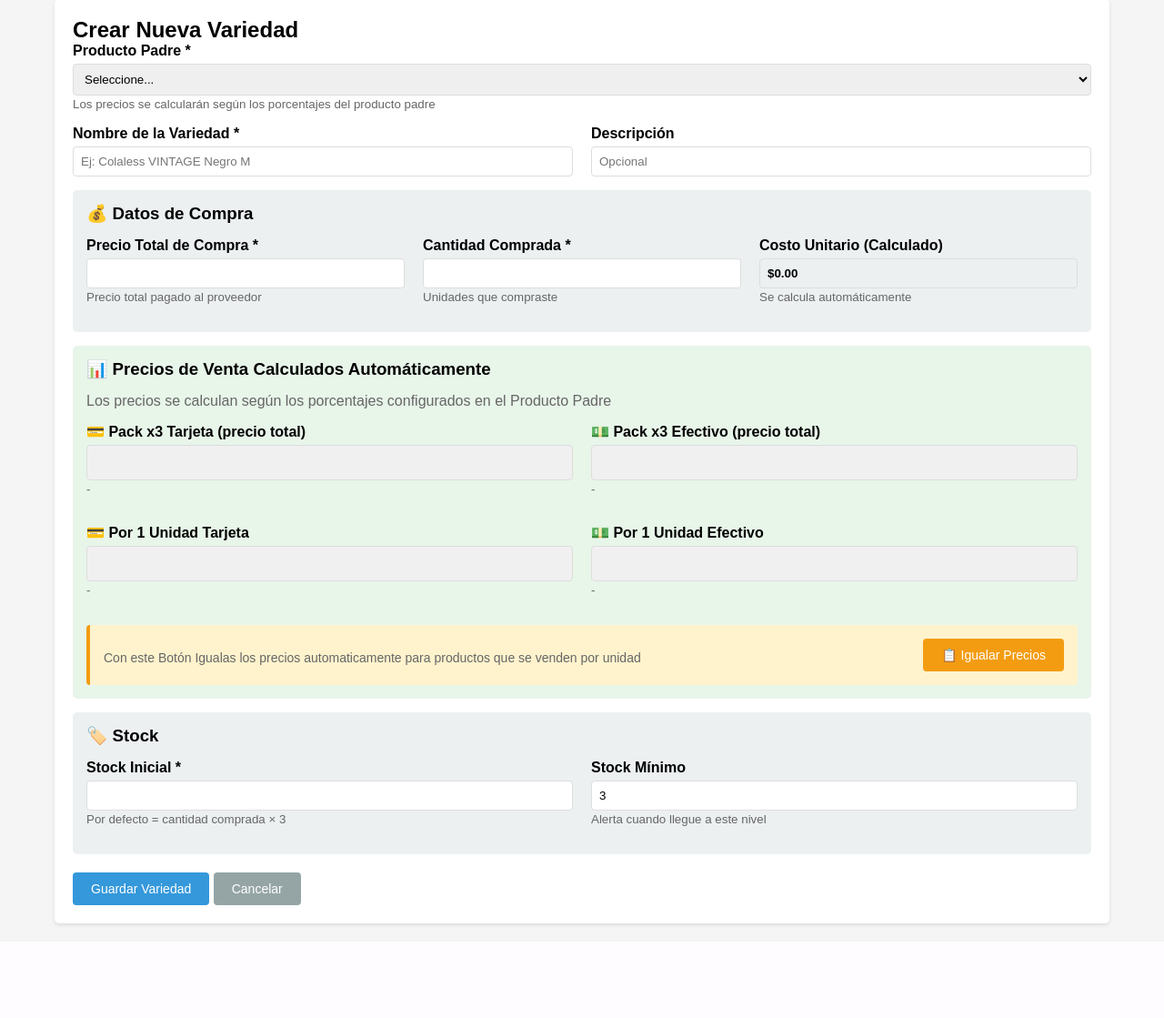
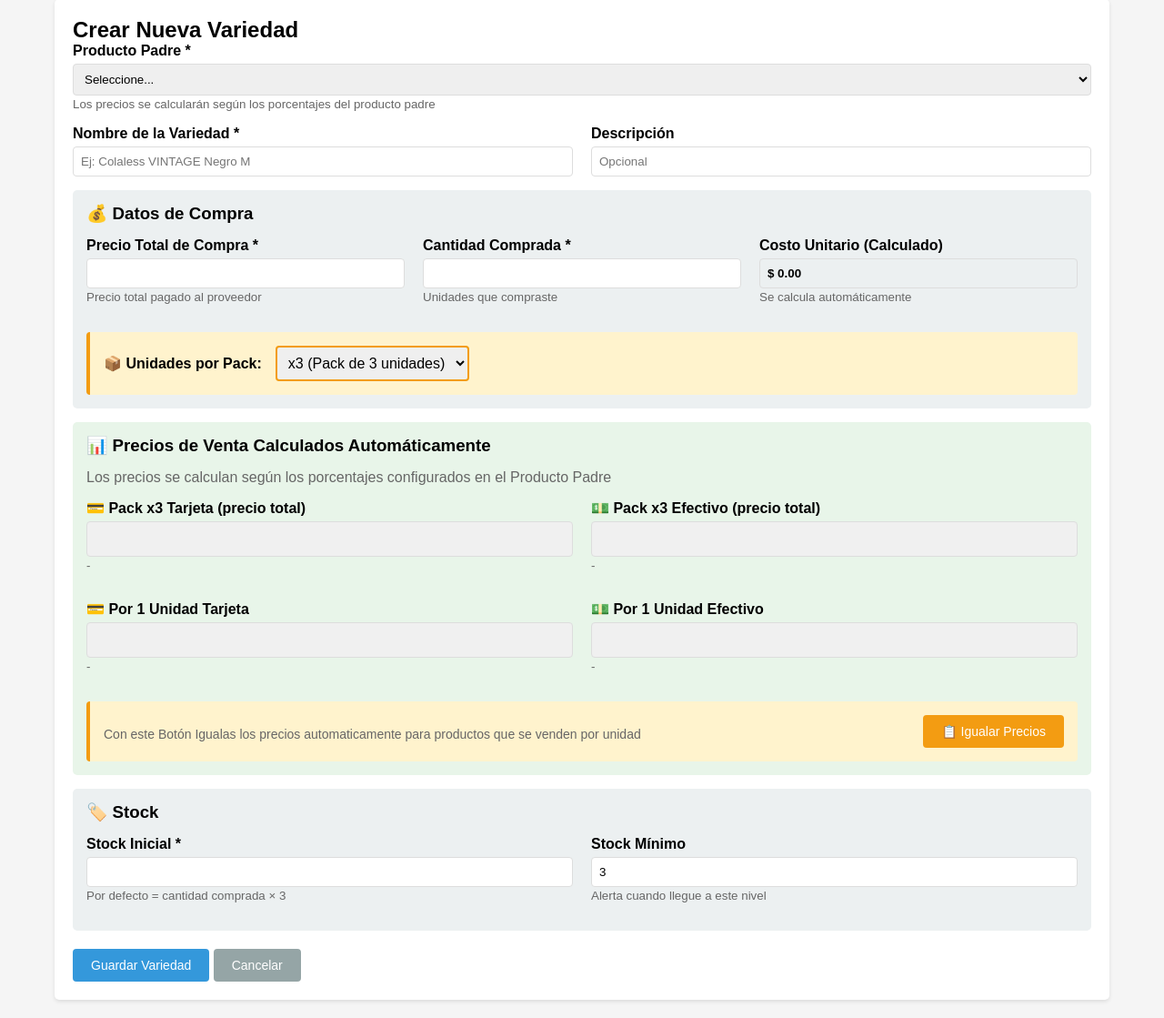
Before and after one commit to guillermoluisc/AdminStock, a PHP site: page /index.php?a=crear in a window 1280 px wide. Shown: the part 141-1260 px from the top of the page at 91% size. Before the commit the page ends 1160 px from the top, so only its background shows below. Run offline with PHP 8.4, Linux system fonts and the light colour scheme; data comes from the database, SQL or seed files in the repository; both versions use the stored data as it was after the commit.

Commit message:
Feature Version 19, Nuevas funcionalidades. Probar bien las variedades, quitado de comentarios y cosas visuales, Ajustar bien las ventas

```diff
--- a/app/views/variedades/crear.php
+++ b/app/views/variedades/crear.php
@@ -1,13 +1,5 @@
 <!-- app/views/variedades/crear.php -->
 <h2>Crear Nueva Variedad</h2>
-
-<!-- <div class="alert alert-info" style="background: #d1ecf1; padding: 15px; border-radius: 4px; margin-bottom: 20px;">
-    <strong>📌 Instrucciones:</strong>
-    <ul style="margin: 10px 0 0 20px; line-height: 1.6;">
-        <li><strong>Caso 1:</strong> Si compras 1 CAJA que contiene 3 unidades → Ingresa cantidad = 1</li>
-        <li><strong>Caso 2:</strong> Si compras 1 producto que se vende SOLO por unidad → Usa el botón "Igualar Precios"</li>
-    </ul>
-</div> -->
 
 <form method="POST" action="index.php?c=variedad&a=crear">
     <div class="form-group">
@@ -56,8 +48,19 @@
 
             <div class="form-group">
                 <label>Costo Unitario (Calculado)</label>
-                <input type="text" id="costo_unitario_display" readonly style="background: #ecf0f1; font-weight: bold;" value="$0.00">
+                <input type="text" id="costo_unitario_display" readonly style="background: #ecf0f1; font-weight: bold;" value="$ 0.00">
                 <small style="color: #666;">Se calcula automáticamente</small>
+            </div>
+        </div>
+
+        <!-- SELECTOR DE UNIDADES POR PACK -->
+        <div style="margin-top: 15px; padding: 15px; background: #fff3cd; border-radius: 4px; border-left: 4px solid #f39c12;">
+            <div style="display: flex; align-items: center; gap: 15px;">
+                <label for="unidades_por_pack" style="margin: 0; font-weight: bold;">📦 Unidades por Pack:</label>
+                <select id="unidades_por_pack" name="unidades_por_pack" onchange="calcularCostoYPrecios()" style="padding: 8px; font-size: 16px; border-radius: 4px; border: 2px solid #f39c12;">
+                    <option value="2">x2 (Pack de 2 unidades)</option>
+                    <option value="3" selected>x3 (Pack de 3 unidades)</option>
+                </select>
             </div>
         </div>
     </div>
@@ -70,14 +73,16 @@
 
         <div class="grid-2">
             <div class="form-group">
-                <label for="precio_pack3_tarjeta">💳 Pack x3 Tarjeta (precio total)</label>
-                <input type="number" id="precio_pack3_tarjeta" name="precio_pack3_tarjeta" step="0.01" min="0" readonly style="background: #f0f0f0; font-weight: bold; font-size: 18px; color: #27ae60;">
+                <label for="precio_pack3_tarjeta">💳 <span id="label_pack_tarjeta">Pack x3</span> Tarjeta (precio total)</label>
+                <input type="text" id="precio_pack3_tarjeta_display" readonly style="background: #f0f0f0; font-weight: bold; font-size: 18px; color: #27ae60;">
+                <input type="hidden" id="precio_pack3_tarjeta" name="precio_pack3_tarjeta">
                 <small id="info_pack3_tarjeta" style="color: #666;">-</small>
             </div>
 
             <div class="form-group">
-                <label for="precio_pack3_efectivo">💵 Pack x3 Efectivo (precio total)</label>
-                <input type="number" id="precio_pack3_efectivo" name="precio_pack3_efectivo" step="0.01" min="0" readonly style="background: #f0f0f0; font-weight: bold; font-size: 18px; color: #27ae60;">
+                <label for="precio_pack3_efectivo">💵 <span id="label_pack_efectivo">Pack x3</span> Efectivo (precio total)</label>
+                <input type="text" id="precio_pack3_efectivo_display" readonly style="background: #f0f0f0; font-weight: bold; font-size: 18px; color: #27ae60;">
+                <input type="hidden" id="precio_pack3_efectivo" name="precio_pack3_efectivo">
                 <small id="info_pack3_efectivo" style="color: #666;">-</small>
             </div>
         </div>
@@ -85,13 +90,15 @@
         <div class="grid-2" style="margin-top: 15px;">
             <div class="form-group">
                 <label for="precio_unidad_tarjeta">💳 Por 1 Unidad Tarjeta</label>
-                <input type="number" id="precio_unidad_tarjeta" name="precio_unidad_tarjeta" step="0.01" min="0" readonly style="background: #f0f0f0; font-weight: bold; font-size: 18px; color: #3498db;">
+                <input type="text" id="precio_unidad_tarjeta_display" readonly style="background: #f0f0f0; font-weight: bold; font-size: 18px; color: #3498db;">
+                <input type="hidden" id="precio_unidad_tarjeta" name="precio_unidad_tarjeta">
                 <small id="info_unidad_tarjeta" style="color: #666;">-</small>
             </div>
 
             <div class="form-group">
                 <label for="precio_unidad_efectivo">💵 Por 1 Unidad Efectivo</label>
-                <input type="number" id="precio_unidad_efectivo" name="precio_unidad_efectivo" step="0.01" min="0" readonly style="background: #f0f0f0; font-weight: bold; font-size: 18px; color: #3498db;">
+                <input type="text" id="precio_unidad_efectivo_display" readonly style="background: #f0f0f0; font-weight: bold; font-size: 18px; color: #3498db;">
+                <input type="hidden" id="precio_unidad_efectivo" name="precio_unidad_efectivo">
                 <small id="info_unidad_efectivo" style="color: #666;">-</small>
             </div>
         </div>
@@ -109,26 +116,15 @@
                 </button>
             </div>
         </div>
-
-        <!-- <div id="ejemplo_calculo" style="display: none; margin-top: 15px; padding: 15px; background: white; border-radius: 4px;">
-            <h4 style="margin-bottom: 10px;">🔍 Detalle del Cálculo:</h4>
-            <div id="detalle_calculo" style="font-size: 14px; line-height: 1.8;"></div>
-        </div> -->
     </div>
 
     <div class="card">
         <h3 style="margin-bottom: 15px;">🏷️ Stock</h3>
         <div class="grid-2">
-            <!-- <div class="form-group">
-                <label for="precio_venta_unitario">Precio Base (Referencia)</label>
-                <input type="number" id="precio_venta_unitario" name="precio_venta_unitario" step="0.01" min="0" required value="0">
-                <small style="color: #666;">Solo para referencia interna</small>
-            </div> -->
-
             <div class="form-group">
                 <label for="stock">Stock Inicial *</label>
                 <input type="number" id="stock" name="stock" min="0" required>
-                <small style="color: #666;">Por defecto = cantidad comprada × 3</small>
+                <small id="stock_help" style="color: #666;">Por defecto = cantidad comprada × 3</small>
             </div>
 
             <div class="form-group">
@@ -153,6 +149,21 @@ let porcentajes = {
     unidad_efectivo: 0
 };
 
+function formatearPrecio(numero) {
+    return '$ ' + numero.toFixed(2).replace(/\B(?=(\d{3})+(?!\d))/g, ".");
+}
+
+function getUnidadesPorPack() {
+    return parseInt(document.getElementById('unidades_por_pack').value) || 3;
+}
+
+function actualizarLabels() {
+    const unidades = getUnidadesPorPack();
+    document.getElementById('label_pack_tarjeta').textContent = `Pack x${unidades}`;
+    document.getElementById('label_pack_efectivo').textContent = `Pack x${unidades}`;
+    document.getElementById('stock_help').textContent = `Por defecto = cantidad comprada × ${unidades}`;
+}
+
 function cargarPorcentajes() {
     const select = document.getElementById('producto_padre_id');
     const option = select.options[select.selectedIndex];
@@ -170,6 +181,10 @@ function cargarPorcentajes() {
 function calcularCostoYPrecios() {
     const precioTotal = parseFloat(document.getElementById('precio_compra_total').value) || 0;
     const cantidad = parseInt(document.getElementById('cantidad_comprada').value) || 0;
+    const unidadesPorPack = getUnidadesPorPack();
+
+    // Actualizar labels
+    actualizarLabels();
 
     if (cantidad <= 0 || precioTotal <= 0) {
         return;
@@ -177,101 +192,52 @@ function calcularCostoYPrecios() {
 
     // 1. COSTO UNITARIO
     const costoUnitario = precioTotal / cantidad;
-    document.getElementById('costo_unitario_display').value = '$' + costoUnitario.toFixed(2);
+    document.getElementById('costo_unitario_display').value = formatearPrecio(costoUnitario);
 
-    // Auto-completar stock (cantidad × 3 para cajas)
+    // Auto-completar stock (cantidad × unidades por pack)
     if (!document.getElementById('stock').value) {
-        document.getElementById('stock').value = cantidad * 3;
+        document.getElementById('stock').value = cantidad * unidadesPorPack;
     }
 
     // 2. CALCULAR PRECIOS
-    calcularPreciosVenta(precioTotal, costoUnitario);
+    calcularPreciosVenta(precioTotal, costoUnitario, unidadesPorPack);
 }
 
-function calcularPreciosVenta(precioCompraTotal, costoUnitario) {
-    // PRECIOS PACK x3 (sobre el costo TOTAL de la caja/pack)
-    // Fórmula: PrecioCompraTotal + (PrecioCompraTotal × Porcentaje/100)
+function calcularPreciosVenta(precioCompraTotal, costoUnitario, unidadesPorPack) {
+    // PRECIOS PACK (sobre el costo TOTAL de la caja/pack)
     const pack3Tarjeta = costoUnitario + (costoUnitario * porcentajes.pack3_tarjeta / 100);
     const pack3Efectivo = costoUnitario + (costoUnitario * porcentajes.pack3_efectivo / 100);
 
-    // PRECIOS POR UNIDAD (sobre el costo UNITARIO)
-    // Fórmula: CostoUnitario + (CostoUnitario × Porcentaje/100)
+    // PRECIOS POR UNIDAD (sobre el costo UNITARIO, dividido por unidades del pack)
     const unidadTarjeta = (costoUnitario) + (costoUnitario * porcentajes.unidad_tarjeta / 100);
     const unidadEfectivo = costoUnitario + (costoUnitario * porcentajes.unidad_efectivo / 100);
 
-    // Actualizar campos
+    // Actualizar campos OCULTOS (valores reales para enviar)
     document.getElementById('precio_pack3_tarjeta').value = pack3Tarjeta.toFixed(2);
     document.getElementById('precio_pack3_efectivo').value = pack3Efectivo.toFixed(2);
-    document.getElementById('precio_unidad_tarjeta').value = (unidadTarjeta / 3).toFixed(2);
-    document.getElementById('precio_unidad_efectivo').value = (unidadEfectivo / 3).toFixed(2);
+    document.getElementById('precio_unidad_tarjeta').value = (unidadTarjeta / unidadesPorPack).toFixed(2);
+    document.getElementById('precio_unidad_efectivo').value = (unidadEfectivo / unidadesPorPack).toFixed(2);
+
+    // Actualizar campos VISIBLES (con formato)
+    document.getElementById('precio_pack3_tarjeta_display').value = formatearPrecio(pack3Tarjeta);
+    document.getElementById('precio_pack3_efectivo_display').value = formatearPrecio(pack3Efectivo);
+    document.getElementById('precio_unidad_tarjeta_display').value = formatearPrecio(unidadTarjeta / unidadesPorPack);
+    document.getElementById('precio_unidad_efectivo_display').value = formatearPrecio(unidadEfectivo / unidadesPorPack);
 
     // Actualizar textos informativos
     document.getElementById('info_pack3_tarjeta').textContent =
-        `${precioCompraTotal.toFixed(2)} + (${precioCompraTotal.toFixed(2)} × ${porcentajes.pack3_tarjeta}%) | Por unidad: $${(pack3Tarjeta/3).toFixed(2)}`;
+        `${precioCompraTotal.toFixed(2)} + (${precioCompraTotal.toFixed(2)} × ${porcentajes.pack3_tarjeta}%) | Por unidad: ${formatearPrecio(pack3Tarjeta/unidadesPorPack)}`;
 
     document.getElementById('info_pack3_efectivo').textContent =
-        `${precioCompraTotal.toFixed(2)} + (${precioCompraTotal.toFixed(2)} × ${porcentajes.pack3_efectivo}%) | Por unidad: $${(pack3Efectivo/3).toFixed(2)}`;
+        `${precioCompraTotal.toFixed(2)} + (${precioCompraTotal.toFixed(2)} × ${porcentajes.pack3_efectivo}%) | Por unidad: ${formatearPrecio(pack3Efectivo/unidadesPorPack)}`;
 
     document.getElementById('info_unidad_tarjeta').textContent =
         `${costoUnitario.toFixed(2)} + (${costoUnitario.toFixed(2)} × ${porcentajes.unidad_tarjeta}%)`;
 
     document.getElementById('info_unidad_efectivo').textContent =
         `${costoUnitario.toFixed(2)} + (${costoUnitario.toFixed(2)} × ${porcentajes.unidad_efectivo}%)`;
-
-    // Mostrar ejemplo
-    mostrarEjemploCalculo(precioCompraTotal, costoUnitario, pack3Tarjeta, pack3Efectivo, unidadTarjeta, unidadEfectivo);
 }
 
-function mostrarEjemploCalculo(costoTotal, costoUnit, p3t, p3e, u1t, u1e) {
-    document.getElementById('ejemplo_calculo').style.display = 'block';
-
-    const html = `
-        <div style="display: grid; grid-template-columns: 1fr 1fr; gap: 20px; margin-bottom: 15px;">
-            <div>
-                <strong>📦 DATOS DE COMPRA:</strong><br>
-                • Costo total: <strong>$${costoTotal.toFixed(2)}</strong><br>
-                • Costo unitario: <strong>$${costoUnit.toFixed(2)}</strong>
-            </div>
-            <div>
-                <strong>⚙️ PORCENTAJES:</strong><br>
-                • Pack x3 Tarjeta: <strong>${porcentajes.pack3_tarjeta}%</strong><br>
-                • Pack x3 Efectivo: <strong>${porcentajes.pack3_efectivo}%</strong><br>
-                • Por 1 Tarjeta: <strong>${porcentajes.unidad_tarjeta}%</strong><br>
-                • Por 1 Efectivo: <strong>${porcentajes.unidad_efectivo}%</strong>
-            </div>
-        </div>
-        <hr style="margin: 15px 0; border: none; border-top: 1px solid #ddd;">
-        <div>
-            <strong>💳 PACK x3 TARJETA:</strong><br>
-            $${costoTotal.toFixed(2)} + ($${costoTotal.toFixed(2)} × ${porcentajes.pack3_tarjeta}%) =
-            <span style="color: #27ae60; font-weight: bold;">$${p3t.toFixed(2)}</span>
-            <small style="display: block; color: #666;">Por unidad en el pack: $${(p3t/3).toFixed(2)}</small>
-        </div>
-        <div style="margin-top: 10px;">
-            <strong>💵 PACK x3 EFECTIVO:</strong><br>
-            $${costoTotal.toFixed(2)} + ($${costoTotal.toFixed(2)} × ${porcentajes.pack3_efectivo}%) =
-            <span style="color: #27ae60; font-weight: bold;">$${p3e.toFixed(2)}</span>
-            <small style="display: block; color: #666;">Por unidad en el pack: $${(p3e/3).toFixed(2)}</small>
-        </div>
-        <div style="margin-top: 10px;">
-            <strong>💳 POR 1 UNIDAD TARJETA:</strong><br>
-            $${costoUnit.toFixed(2)} + ($${costoUnit.toFixed(2)} × ${porcentajes.unidad_tarjeta}%) =
-            <span style="color: #3498db; font-weight: bold;">$${u1t.toFixed(2)}</span>
-        </div>
-        <div style="margin-top: 10px;">
-            <strong>💵 POR 1 UNIDAD EFECTIVO:</strong><br>
-            $${costoUnit.toFixed(2)} + ($${costoUnit.toFixed(2)} × ${porcentajes.unidad_efectivo}%) =
-            <span style="color: #3498db; font-weight: bold;">$${u1e.toFixed(2)}</span>
-        </div>
-    `;
-
-    document.getElementById('detalle_calculo').innerHTML = html;
-}
-
-/**
- * Igualar precios: Copia los precios unitarios a los precios de pack
- * Usado cuando el producto se vende SOLO por unidad (no por pack de 3)
- */
 function igualarPrecios() {
     const packTarjeta = parseFloat(document.getElementById('precio_pack3_tarjeta').value) || 0;
     const packEfectivo = parseFloat(document.getElementById('precio_pack3_efectivo').value) || 0;
@@ -288,17 +254,17 @@ function igualarPrecios() {
         return;
     }
 
-    // Hacer editables los unitarios
-    document.getElementById('precio_unidad_tarjeta').readOnly = false;
-    document.getElementById('precio_unidad_efectivo').readOnly = false;
-
-    // 🔥 CLAVE: unidad = pack
+    // Actualizar valores ocultos
     document.getElementById('precio_unidad_tarjeta').value = packTarjeta.toFixed(2);
     document.getElementById('precio_unidad_efectivo').value = packEfectivo.toFixed(2);
 
+    // Actualizar valores visibles con formato
+    document.getElementById('precio_unidad_tarjeta_display').value = formatearPrecio(packTarjeta);
+    document.getElementById('precio_unidad_efectivo_display').value = formatearPrecio(packEfectivo);
+
     // Estilo visual
-    document.getElementById('precio_unidad_tarjeta').style.background = '#fff3cd';
-    document.getElementById('precio_unidad_efectivo').style.background = '#fff3cd';
+    document.getElementById('precio_unidad_tarjeta_display').style.background = '#fff3cd';
+    document.getElementById('precio_unidad_efectivo_display').style.background = '#fff3cd';
 
     // Info
     document.getElementById('info_unidad_tarjeta').textContent = '⚠️ Igualado al precio del pack';
```
Also changed, not shown: app/database/database.db, 1 other file.
